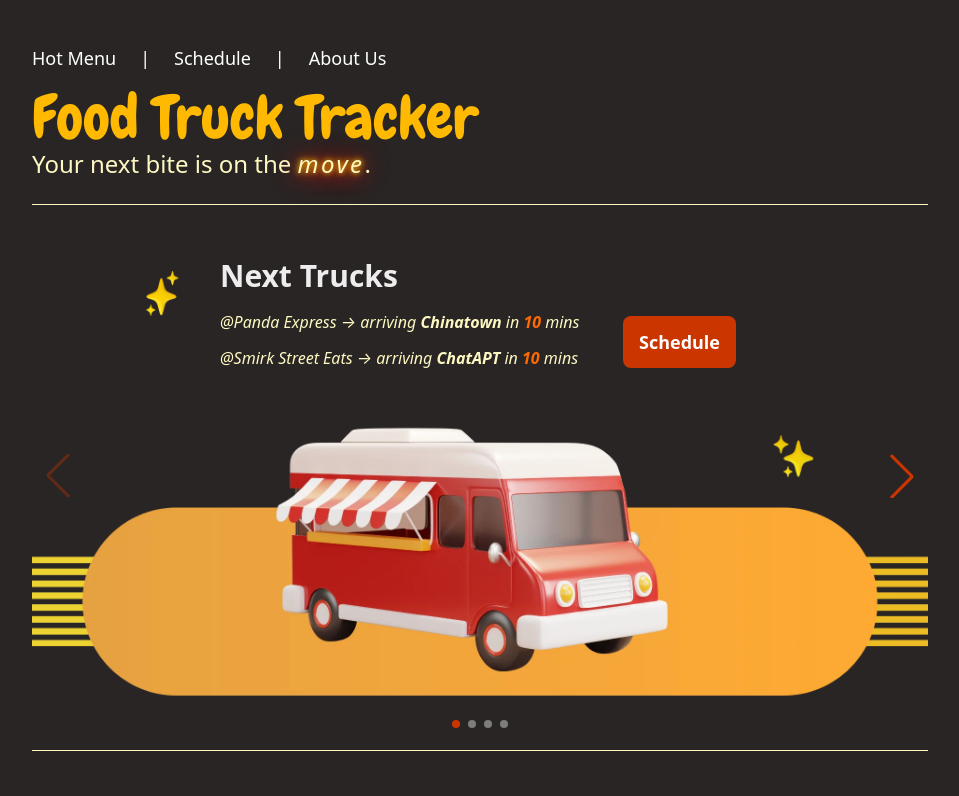
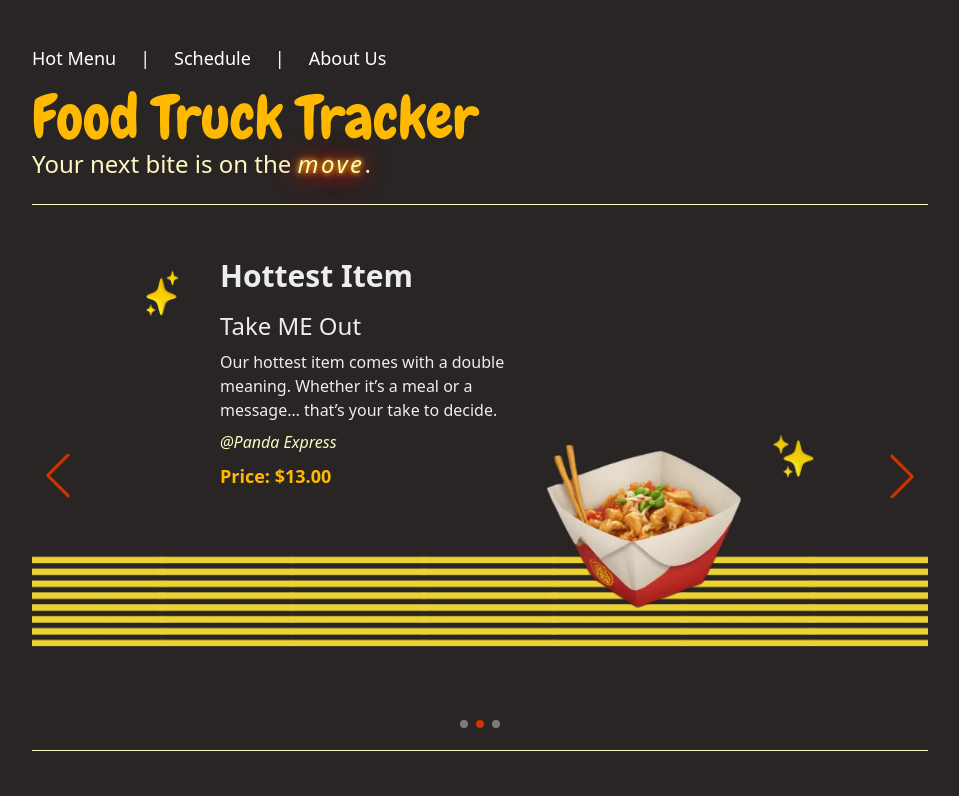
Before and after one commit to zcdev/food-truck-tracker, a Next.js app: page / in a window 1280 px wide. Shown: the top 796 px of the page, without its empty margins (160-1119 px from the left). Built offline with nearby package versions, Linux system fonts and the light colour scheme.

Commit message:
feat(slider): refine SlideOne and implement the rest of the slides - touch up slider styles - add SlideTwo and SlideThree - implement useRandomizedItem() custom hook - refactor utils and related types - update slider background images

```diff
--- a/app/components/schedule/ScheduleGrid.tsx
+++ b/app/components/schedule/ScheduleGrid.tsx
@@ -3,7 +3,8 @@ import { Schedule } from '@/app/lib/types';
 import ScheduleCard from './ScheduleCard';
 import { useMemo, useState } from "react";
 import { useSearchParams } from 'next/navigation';
-import { sortScheduleItems, SortKey, parseTruckIds, filterByTruckIds } from "@/app/lib/utils";
+import { SortKey } from '@/app/lib/types';
+import { sortScheduleItems, parseTruckIds, filterByTruckIds } from "@/app/lib/utils";
 
 type Props = {
     schedules: Schedule[];
--- a/app/components/slider/SlideOne.tsx
+++ b/app/components/slider/SlideOne.tsx
@@ -9,7 +9,7 @@ export default function SlideOne({ nextTrucks }: Props) {
     const [truckOne, truckTwo] = nextTrucks;
 
     return (
-        <div className="slide-one bg-stone-800 mt-8 pl-0 md:pl-47 text-center md:text-right">
+        <div className="slide slide-one bg-stone-800 mt-8 pl-0 md:pl-47 text-center md:text-right">
             <h1 className="text-center md:text-left text-3xl font-bold py-4">Next Trucks</h1>
             <p className="text-center md:text-left text-yellow-100 italic">@{truckOne.truckName} → arriving <strong>{truckOne.location}</strong> in <strong className="text-orange-500">10</strong> mins</p>
             <p className="text-center md:text-left text-yellow-100 italic pt-0 md:pt-3">@{truckTwo.truckName} → arriving <strong>{truckTwo.location}</strong> in <strong className="text-orange-500">10</strong> mins</p>
--- a/app/components/slider/SlideThree.tsx
+++ b/app/components/slider/SlideThree.tsx
@@ -0,0 +1,34 @@
+"use client";
+import Link from "next/link";
+import ImageWrapper from '@/app/components/ui/ImageWrapper';
+import { trucks } from '@/app/lib/data';
+import { useRandomizedItem } from '@/app/lib/utils';
+
+export default function SlideThree() {
+
+    // Get randomized featured truck
+    const featuredTruck = useRandomizedItem(trucks);
+
+    // If featured truck is not available, stop proceeding
+    if (!featuredTruck) return;
+
+    return (
+        <div className="slide slide-two flex flex-row bg-stone-800 mt-8 pl-0 md:pl-47 text-center md:text-left">
+            <div className="content w-[45%] mr-5">
+                <h3 className="text-center md:text-left text-3xl font-bold py-4">Featured Trucks</h3>
+                <p className="w-auto text-center md:text-left text-yellow-100 italic">@{featuredTruck.truckName}</p>
+                <p className="text-center md:text-left text-white italic pt-0 md:pt-3">{featuredTruck.description}</p>
+                <Link href="/#about" className="inline-block w-auto text-sm md:text-lg text-white font-bold bg-orange-700 rounded-lg hover:bg-orange-500 px-4 py-3 mt-4">Trucks</Link>
+            </div>
+            <div className="featured-truck flex-col items-end place-content-start mt-10">
+                <ImageWrapper
+                    className='logo-img'
+                    src={featuredTruck.logo}
+                    alt={`${featuredTruck.truckName} image`}
+                    width={200}
+                    height={200}
+                />
+            </div>
+        </div>
+    );
+}
--- a/app/components/slider/SlideTwo.tsx
+++ b/app/components/slider/SlideTwo.tsx
@@ -0,0 +1,38 @@
+"use client";
+import ImageWrapper from '@/app/components/ui/ImageWrapper';
+import { Food } from "@/app/lib/types";
+import { useRandomizedItem } from '@/app/lib/utils';
+
+type Props = {
+    hotItems: Food[];
+};
+
+export default function SlideTwo({ hotItems }: Props) {
+
+    // Get randomized hot item for the current slide
+    const hotItem = useRandomizedItem(hotItems);
+
+    // If hot item is not available, stop proceeding
+    if (!hotItem) return;
+
+    return (
+        <div className="slide slide-two bg-stone-800 mt-8 pl-0 md:pl-47 text-center md:text-right flex">
+            <div className="content w-[43%] mr-5">
+                <h3 className="text-center md:text-left text-3xl font-bold py-4">Hottest Item</h3>
+                <p className="text-center md:text-left text-2xl" >{hotItem.foodName}</p>
+                <p className='mt-2 text-md text-center md:text-left max-w-xs'>{hotItem.description}</p>
+                <p className="text-center md:text-left text-yellow-100 italic pt-2">@{hotItem.truckName}</p>
+                <p className='mt-2 text-lg text-center md:text-left font-bold text-amber-400'>Price: ${hotItem.price.toFixed(2)}</p>
+            </div>
+            <div className="flex justify-end items-end pr-33 pb-33">
+                <ImageWrapper
+                    className='food-image inline-flex'
+                    src={hotItem.foodImg}
+                    alt={`${hotItem.foodName} image`}
+                    width={200}
+                    height={200}
+                />
+            </div>
+        </div>
+    );
+}
--- a/app/globals.css
+++ b/app/globals.css
@@ -52,7 +52,12 @@ body {
   border: 4px solid black;
 }
 
-.hot-menu-card {
+.featured-truck .img-wrapper img {
+  margin: 0;
+  border-radius: 100%;
+}
+
+.hot-menu-card, .content {
   white-space: pre-wrap;
 }
 
@@ -74,12 +79,19 @@ body {
   border-radius: 100%;
 }
 
-.slide-one {
-  background-image: url('/images/slides/hero-bg-1.webp');
+.slide {
   background-position: top center;
   background-repeat: no-repeat;
   background-size: cover;
   height: 500px;
+}
+
+.slide-one {
+  background-image: url('/images/slides/hero-bg-1.webp');
+}
+
+.slide-two {
+  background-image: url('/images/slides/hero-bg-2.webp');
 }
 
 @media only screen and (width <= 855px) {
--- a/app/lib/types.ts
+++ b/app/lib/types.ts
@@ -22,3 +22,5 @@ export interface Schedule {
     location: string;
     minutesAway: number;
 }
+
+export type SortKey = "truckName" | "location" | "minutesAway" | "nextArrival";
--- a/app/lib/utils.ts
+++ b/app/lib/utils.ts
@@ -1,5 +1,5 @@
 import { useEffect, useState } from "react";
-import { Schedule, Food } from "@/app/lib/types";
+import { Schedule, Food, SortKey } from "@/app/lib/types";
 
 // Custom hook to get the current time, updating every second
 export function useCurrentTime(intervalMs = 1000) {
@@ -19,9 +19,20 @@ export function useCurrentTime(intervalMs = 1000) {
     return now;
 }
 
-export type SortKey = "truckName" | "location" | "minutesAway" | "nextArrival";
+// Custom hook to the randomly picked item from the list
+export function useRandomizedItem<T>(items: T[]): T | null {
+    const [item, setItem] = useState<T | null>(null);
 
-// Function to sort schedule items based on the specified key and direction
+    useEffect(() => {
+        if (items.length === 0) return;
+        const randomPick = Math.floor(Math.random() * items.length);
+        setItem(items[randomPick]);
+    }, []);
+
+    return item;
+}
+
+// Helper to sort schedule items based on the specified key and direction
 export function sortScheduleItems(schedules: Schedule[], sortKey: SortKey, isDesc: boolean): Schedule[] {
 
     const dir = isDesc ? -1 : 1; // Determine sort direction multiplier as a toggle by flipping between -1 and 1
@@ -49,7 +60,7 @@ export function sortScheduleItems(schedules: Schedule[], sortKey: SortKey, isDes
 
 export type ShowedTruckIds = number[] | null;
 
-// Function to parse a comma-separated string of truck IDs into an array of numbers
+// Helper to parse a comma-separated string of truck IDs into an array of numbers
 export function parseTruckIds(value: string | null | undefined): ShowedTruckIds {
     if (!value) return [];
 
@@ -63,7 +74,7 @@ export function parseTruckIds(value: string | null | undefined): ShowedTruckIds
     return Array.from(new Set(ids));
 }
 
-// Function to filter items based on showed truck IDs, using a provided function to extract the truck ID from each item
+// Helper to filter items based on showed truck IDs, using a provided function to extract the truck ID from each item
 export function filterByTruckIds<T>(
     items: T[],
     showed: ShowedTruckIds,
--- a/app/slider/page.tsx
+++ b/app/slider/page.tsx
@@ -1,18 +1,20 @@
 'use client';
 import { Swiper, SwiperSlide } from 'swiper/react';
 import { Navigation, Pagination, Scrollbar, A11y, Autoplay } from 'swiper/modules';
-import SlideOne from "../components/slider/SlideOne";
+import SlideOne from '../components/slider/SlideOne';
+import SlideTwo from '../components/slider/SlideTwo';
+import SlideThree from '../components/slider/SlideThree';
 import 'swiper/css';
 import 'swiper/css/navigation';
 import 'swiper/css/pagination';
 import 'swiper/css/scrollbar';
-import { schedules } from '../lib/data';
-import { nextFoodTruck } from '@/app/lib/utils';
-
-
+import { schedules, foods } from '../lib/data';
+import { recommendFoods, nextFoodTruck } from "@/app/lib/utils";
 
 export default function SliderPage() {
     const nextTrucks = nextFoodTruck(schedules);
+    const hotItems = recommendFoods(foods);
+
     return (
         <div className="swiper relative mt-[150px] md:mt-[210px] mb-8 md:mb-2 max-w-sm md:max-w-5xl px-0">
             <Swiper
@@ -21,14 +23,13 @@ export default function SliderPage() {
                 slidesPerView={1}
                 navigation
                 pagination={{ clickable: true }}
-                /* autoplay={{ delay: 5000, disableOnInteraction: false }} */
+                autoplay={{ delay: 6000, disableOnInteraction: true }}
                 onSwiper={(swiper) => console.log(swiper)}
                 onSlideChange={() => console.log('slide change')}
             >
                 <SwiperSlide><SlideOne nextTrucks={nextTrucks} /></SwiperSlide>
-                <SwiperSlide>Slide 2</SwiperSlide>
-                <SwiperSlide>Slide 3</SwiperSlide>
-                <SwiperSlide>Slide 4</SwiperSlide>
+                <SwiperSlide><SlideTwo hotItems={hotItems} /></SwiperSlide>
+                <SwiperSlide><SlideThree /></SwiperSlide>
             </Swiper>
         </div>
     );
```
Also changed, not shown: public/images/slides/hero-bg-1.webp, public/images/slides/hero-bg-2.webp.
